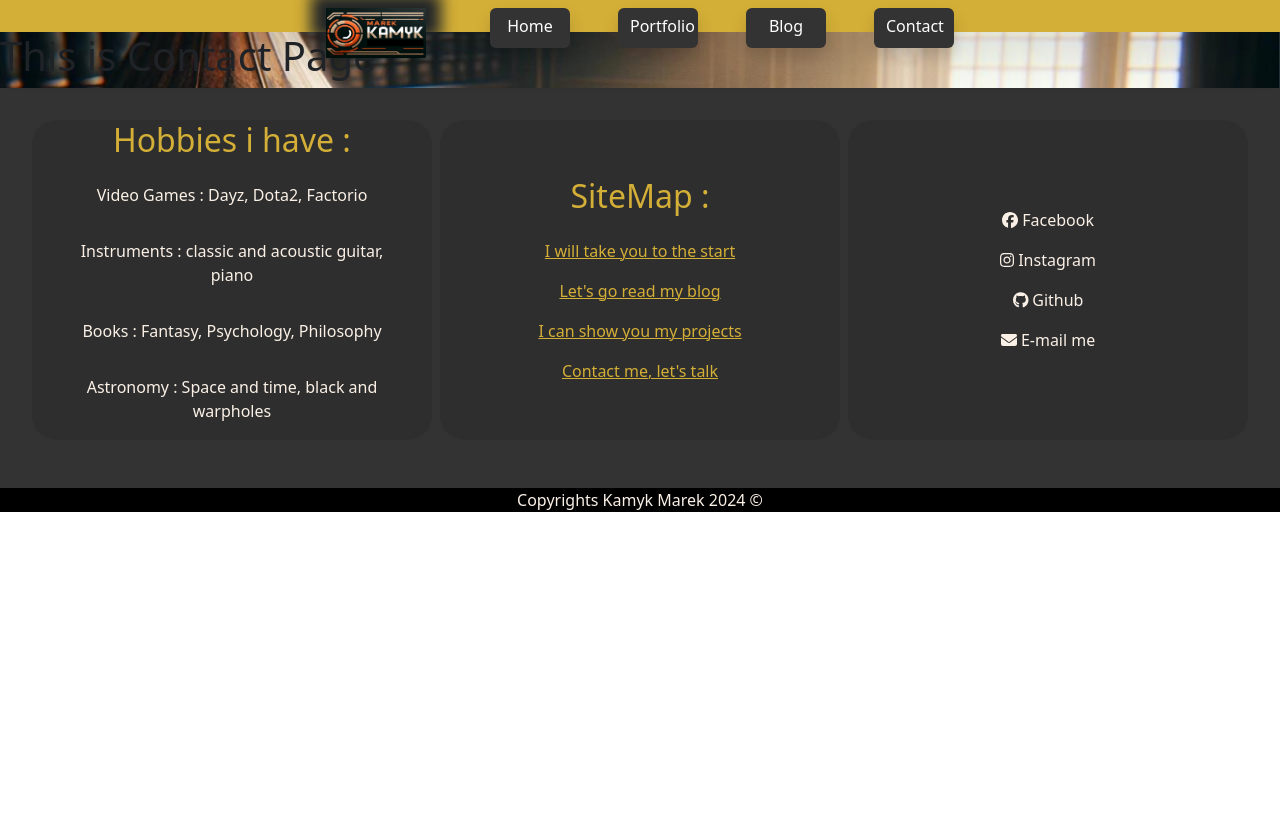
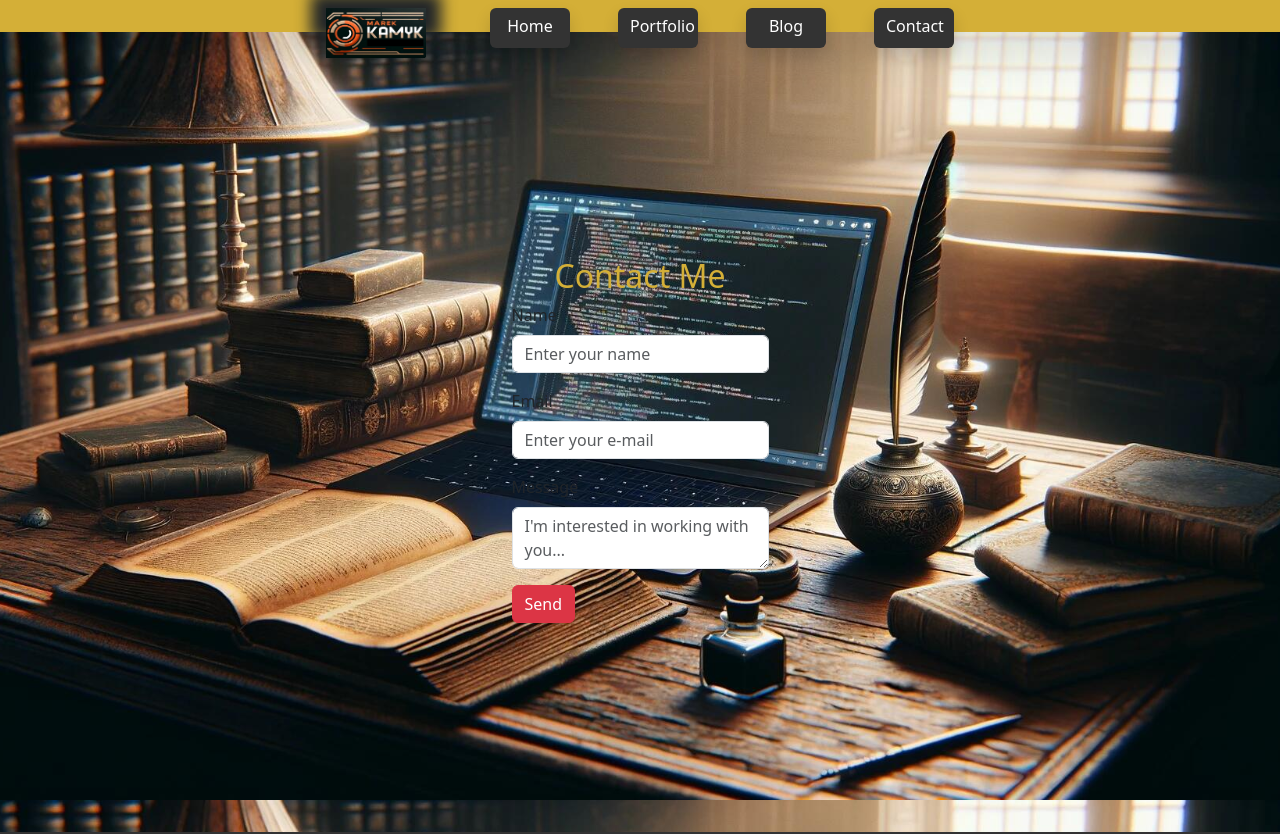
Before and after one commit to Only-Czesio/Marek_Kamyk_Personal_Website, a React (Vite) app: page /Marek_Kamyk_Personal_Website/Contact in a window 1280 px wide. Shown: the top 834 px of the page. Before the commit the page ends 800 px from the top, so only its background shows below. Built offline with nearby package versions, Linux system fonts and the light colour scheme.

Commit message:
Added animation from framer-motion

```diff
--- a/package.json
+++ b/package.json
@@ -19,9 +19,11 @@
     "@fortawesome/react-fontawesome": "^0.2.0",
     "@popperjs/core": "^2.11.8",
     "bootstrap": "^5.3.3",
+    "framer-motion": "^11.0.22",
     "react": "^18.2.0",
     "react-bootstrap": "^2.10.1",
-    "react-dom": "^18.2.0"
+    "react-dom": "^18.2.0",
+    "react-router-dom": "^6.22.3"
   },
   "devDependencies": {
     "@types/react": "^18.2.56",
--- a/src/App.scss
+++ b/src/App.scss
@@ -39,3 +39,10 @@
     background-position: center;
     background-attachment: fixed;
 }
+
+.space-5 {
+    margin-top: 1rem;
+}
+.ContactForm {
+    height: 100vh;
+}
--- a/src/App.tsx
+++ b/src/App.tsx
@@ -1,27 +1,59 @@
 import "./App.scss";
-import Home from './pages/Home';
-import Blog from './pages/Blog';
-import Contact from './pages/Contact';
-import Portfolio from './pages/Portfolio';
-import NoPage from './pages/NoPage';
+import Home from "./pages/Home";
+import Blog from "./pages/Blog";
+import Contact from "./pages/Contact";
+import Portfolio from "./pages/Portfolio";
+import NoPage from "./pages/NoPage";
 
-import { BrowserRouter, Routes, Route } from "react-router-dom";
+import { useLocation, BrowserRouter, Routes, Route } from "react-router-dom";
+import { AnimatePresence } from "framer-motion";
+
+interface LocationProviderProps {
+  children: React.ReactNode;
+}
+
+function LocationProvider({ children }: LocationProviderProps) {
+  return <AnimatePresence>{children}</AnimatePresence>;
+}
 
 function App() {
+
+
   return (
     <>
-        <BrowserRouter>
-        <Routes>
-          <Route index element={<Home />} />
-          <Route path="/Marek_Kamyk_Personal_Website" element={<Home />} />
-          <Route path="/Marek_Kamyk_Personal_Website/Blog" element={<Blog />} />
-          <Route path="/Marek_Kamyk_Personal_Website/Contact" element={<Contact />} />
-          <Route path="/Marek_Kamyk_Personal_Website/Portfolio" element={<Portfolio />} />
-          <Route path="*" element={<NoPage />} />
-        </Routes>
-        </BrowserRouter>
+      <BrowserRouter>
+        <LocationProvider>
+          <RoutesWithAnimation />
+        </LocationProvider>
+      </BrowserRouter>
     </>
   );
 }
 
+function RoutesWithAnimation() {
+  const location = useLocation();
+
+  return (
+    <Routes location={location} key={location.key}>
+           <Route index element={<Home />} />
+            <Route path="/Marek_Kamyk_Personal_Website" element={<Home />} />
+            <Route
+              path="/Marek_Kamyk_Personal_Website/Blog"
+              element={<Blog />}
+            />
+            <Route
+              path="/Marek_Kamyk_Personal_Website/Contact"
+              element={<Contact />}
+            />
+            <Route
+              path="/Marek_Kamyk_Personal_Website/Portfolio"
+              element={<Portfolio />}
+            />
+            <Route path="*" element={<NoPage />} />
+    </Routes>
+  );
+}
+
+
+
 export default App;
--- a/src/Components/Footer.tsx
+++ b/src/Components/Footer.tsx
@@ -19,10 +19,10 @@ export default function Footer() {
                 </div>
                 <div className="footer-container siteMap d-flex flex-column gap-3 justify-content-center">
                     <h2 className='gold'>SiteMap :</h2>
-                    <a href="#start">I will take you to the start</a>
-                    <a href="#blog">Let's go read my blog</a>
-                    <a href="#portfolio">I can show you my projects</a>
-                    <a href="#contact">Contact me, let's talk</a>
+                    <a href="/Marek_Kamyk_Personal_Website">I will take you to the start</a>
+                    <a href="/blog">Let's go read my blog</a>
+                    <a href="/portfolio">I can show you my projects</a>
+                    <a href="/Marek_Kamyk_Personal_Website/contact">Contact me, let's talk</a>
                 </div>
                 <div className="footer-container socialMedia d-flex gap-3 flex-column justify-content-center align-items-center">
                     <div>
--- a/src/pages/Contact.tsx
+++ b/src/pages/Contact.tsx
@@ -1,19 +1,82 @@
-import '../App.scss'
-import NavigationBar from '../Components/NavigationBar'
-import Footer from '../Components/Footer'
+import "../App.scss";
+import NavigationBar from "../Components/NavigationBar";
+import Footer from "../Components/Footer";
+import React from "react";
+import { motion } from "framer-motion";
 
 
 function Contact() {
+  const [formStatus, setFormStatus] = React.useState("Send");
+  const onSubmit = (e: React.FormEvent<HTMLFormElement>) => {
+    e.preventDefault();
+    setFormStatus("Submitting...");
+    const form = e.currentTarget;
+    const name = form.elements.namedItem("name") as HTMLInputElement;
+    const email = form.elements.namedItem("email") as HTMLInputElement;
+    const message = form.elements.namedItem("message") as HTMLInputElement;
+    let conFom = {
+      name: name.value,
+      email: email.value,
+      message: message.value,
+    };
+    console.log(conFom);
+  };
+
+  const routeVariants = {
+    initial: {
+        y: '100vh'
+    },
+    final: {
+        y: '0vh'
+    }
+  }
+
 
   return (
     <>
-    <div id='start' className="bg-photo">
-      <NavigationBar></NavigationBar>
-        <h1>This is Contact Page</h1>
-      <Footer></Footer>
-    </div>
+      <div id="start" className="bg-photo">
+        <NavigationBar></NavigationBar>
+        <motion.div
+        className="ContactForm d-flex align-items-center justify-content-center flex-column mx-2"
+        variants={routeVariants}
+        initial="initial"
+        animate="final"
+        >
+          <h2 className="space-5 gold">Contact Me</h2>
+          <form onSubmit={onSubmit}>
+            <div className="mb-3">
+              <label className="form-label" htmlFor="name">
+                Name
+              </label>
+              <input className="form-control gold" type="text" placeholder="Enter your name" id="name" required />
+            </div>
+            <div className="mb-3">
+              <label className="form-label" htmlFor="email">
+                Email
+              </label>
+              <input
+                className="form-control gold"
+                type="email"
+                id="email"
+                placeholder="Enter your e-mail"
+                required
+              />
+            </div>
+            <div className="mb-3">
+              <label className="form-label" htmlFor="message">
+                Message
+              </label>
+              <textarea className="form-control gold" placeholder="I'm interested in working with you..." id="message" required />
+            </div>
+            <button className="btn btn-danger" type="submit">
+              {formStatus}
+            </button>
+          </form>
+        </motion.div>
+          <Footer></Footer>
+      </div>
     </>
-  )
+  );
 }
 
-export default Contact
+export default Contact;
--- a/src/pages/Home.tsx
+++ b/src/pages/Home.tsx
@@ -4,6 +4,7 @@ import Introduction from '../Components/Introduction'
 import SpecialThanks from '../Components/SpecialThanks'
 import Footer from '../Components/Footer'
 import Skills from '../Components/Skills'
+import { motion } from 'framer-motion'
 
 function Home() {
 
@@ -11,13 +12,28 @@ function Home() {
     <>
     <div id='start' className="bg-photo">
       <NavigationBar></NavigationBar>
+      <motion.div
+              variants={routeVariants}
+              initial="initial"
+              animate="final"
+              >
       <Introduction></Introduction>
       <Skills></Skills>
       <SpecialThanks></SpecialThanks>
+      </motion.div>
       <Footer></Footer>
     </div>
     </>
   )
 }
 
+const routeVariants = {
+  initial: {
+      y: '100vh'
+  },
+  final: {
+      y: '0vh'
+  }
+}
+
 export default Home
```
Also changed, not shown: 1 other file (tests, documents, lock files or other folders).
